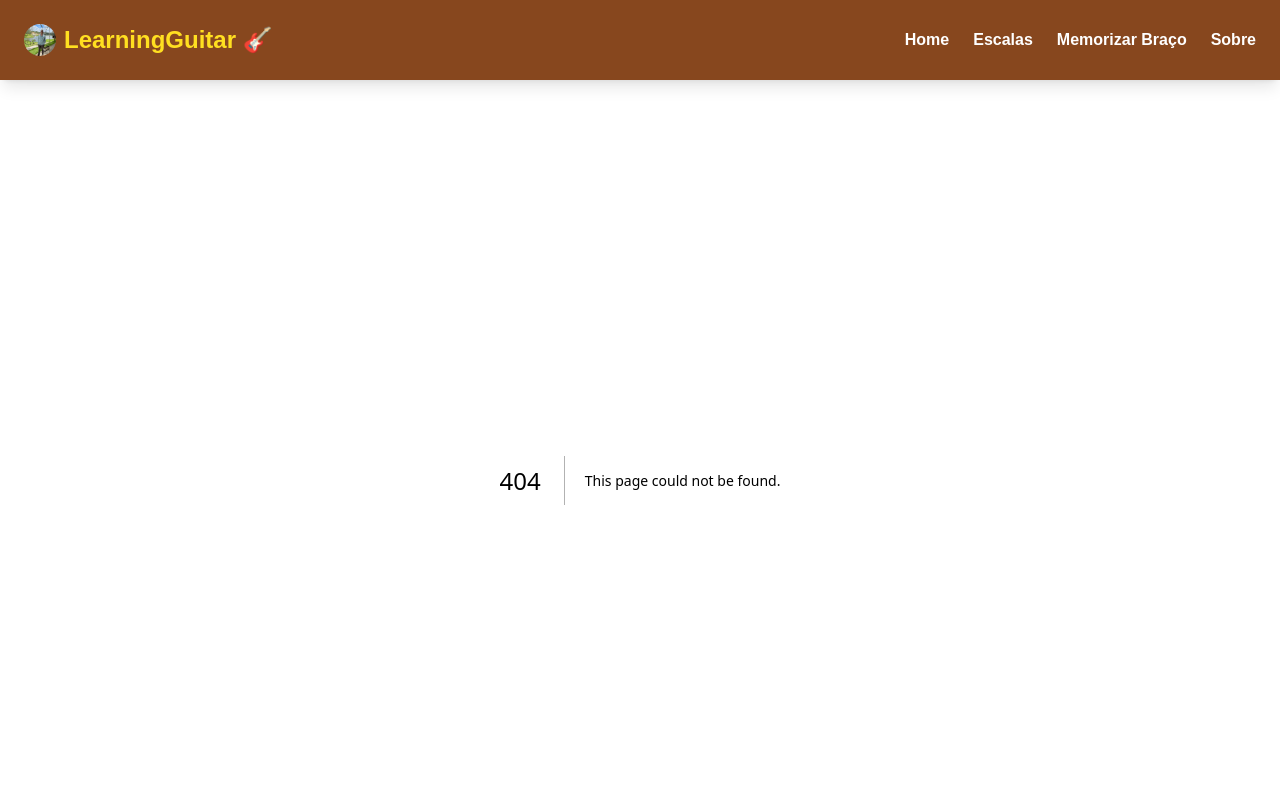
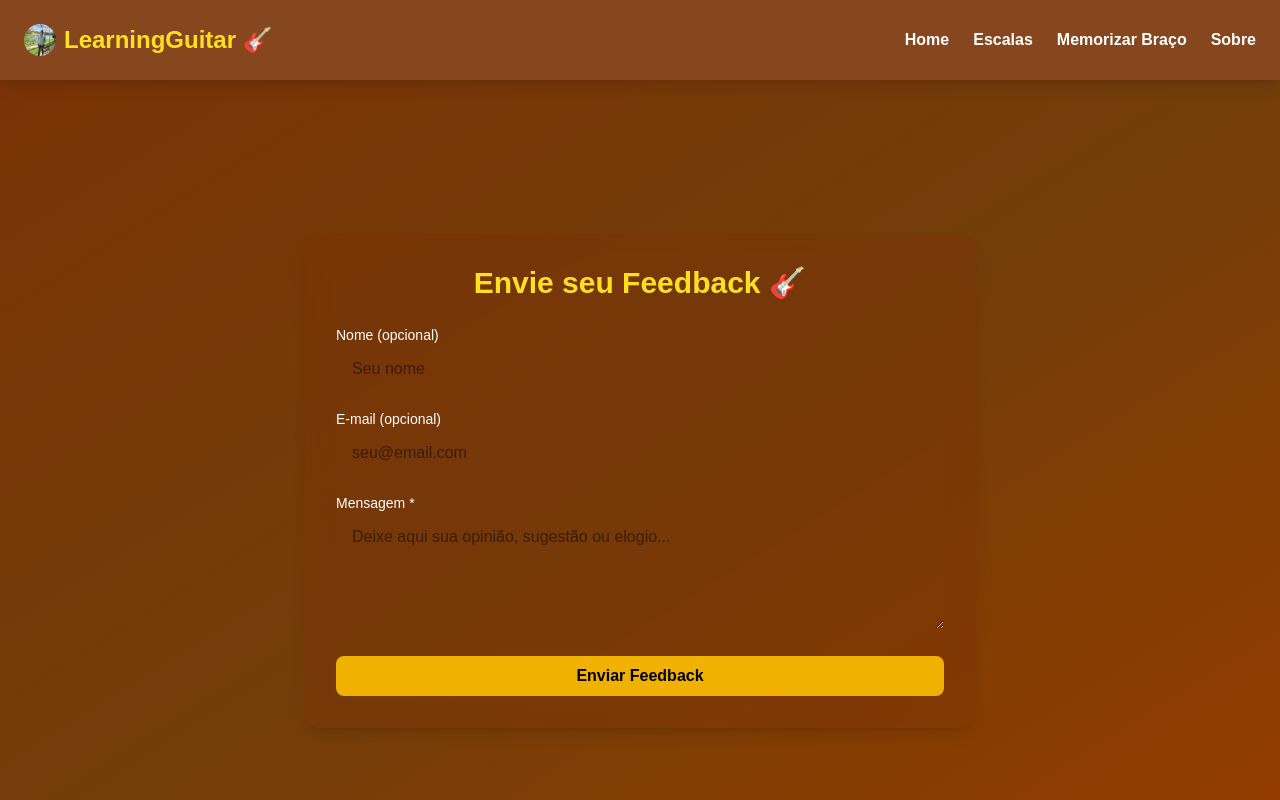
Before and after one commit to robsonalbuquerquedev/learningguitar, a Next.js app: page /feedback in a window 1280 px wide. Before the commit this address had no page. Shown: the top 800 px of the page. Built offline with nearby package versions, Linux system fonts and the light colour scheme.

Commit message:
feat: adicionar rota feedback

```diff
--- /dev/null
+++ b/src/app/feedback/page.tsx
@@ -0,0 +1,96 @@
+"use client";
+
+import { useState } from "react";
+
+export default function FeedbackPage() {
+    const [submitted, setSubmitted] = useState(false);
+    const [loading, setLoading] = useState(false);
+
+    const handleSubmit = async (e: React.FormEvent<HTMLFormElement>) => {
+        e.preventDefault();
+        setLoading(true);
+
+        const formData = new FormData(e.currentTarget);
+
+        try {
+            const response = await fetch("https://formsubmit.co/ajax/00e62b2eb50670b440cf470c86da243f", {
+                method: "POST",
+                body: formData,
+            });
+
+            if (response.ok) {
+                setSubmitted(true);
+            } else {
+                alert("Ocorreu um erro ao enviar o feedback. Tente novamente.");
+            }
+        } catch (error) {
+            console.error(error);
+            alert("Erro de conexão. Verifique sua internet e tente novamente.");
+        } finally {
+            setLoading(false);
+        }
+    };
+
+    return (
+        <main className="min-h-screen bg-gradient-to-br from-amber-900 via-yellow-900 to-amber-800 text-white flex flex-col items-center justify-center px-6 py-16">
+            <div className="max-w-2xl w-full bg-amber-900/40 backdrop-blur-md rounded-2xl shadow-lg p-8">
+                <h1 className="text-3xl font-bold text-yellow-300 mb-6 text-center">
+                    Envie seu Feedback 🎸
+                </h1>
+
+                {!submitted ? (
+                    <form onSubmit={handleSubmit} className="space-y-5">
+                        <input type="hidden" name="_captcha" value="false" />
+                        <input type="hidden" name="_subject" value="Novo feedback recebido 🎸" />
+
+                        <div>
+                            <label className="block text-sm font-medium mb-1">Nome (opcional)</label>
+                            <input
+                                type="text"
+                                name="name"
+                                className="w-full px-4 py-2 rounded-lg text-black focus:ring-2 focus:ring-yellow-400 outline-none"
+                                placeholder="Seu nome"
+                            />
+                        </div>
+
+                        <div>
+                            <label className="block text-sm font-medium mb-1">E-mail (opcional)</label>
+                            <input
+                                type="email"
+                                name="email"
+                                className="w-full px-4 py-2 rounded-lg text-black focus:ring-2 focus:ring-yellow-400 outline-none"
+                                placeholder="seu@email.com"
+                            />
+                        </div>
+
+                        <div>
+                            <label className="block text-sm font-medium mb-1">Mensagem *</label>
+                            <textarea
+                                required
+                                name="message"
+                                rows={4}
+                                className="w-full px-4 py-2 rounded-lg text-black focus:ring-2 focus:ring-yellow-400 outline-none"
+                                placeholder="Deixe aqui sua opinião, sugestão ou elogio..."
+                            ></textarea>
+                        </div>
+
+                        <button
+                            type="submit"
+                            disabled={loading}
+                            className="w-full bg-yellow-500 hover:bg-yellow-400 text-black font-semibold py-2 rounded-lg transition-colors duration-200 disabled:opacity-60 cursor-pointer"
+                        >
+                            {loading ? "Enviando..." : "Enviar Feedback"}
+                        </button>
+                    </form>
+                ) : (
+                    <div className="text-center">
+                        <h2 className="text-xl font-semibold text-yellow-300 mb-2">
+                            Obrigado pelo seu feedback! 💬
+                        </h2>
+                        <p>Recebemos sua mensagem e ficamos muito gratos pela contribuição!</p>
+                    </div>
+                )}
+            </div>
+        </main>
+    );
+}
```
